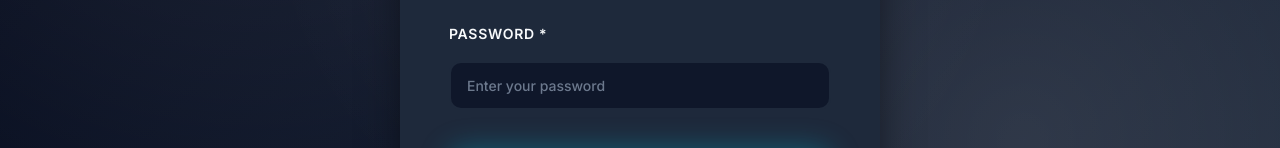
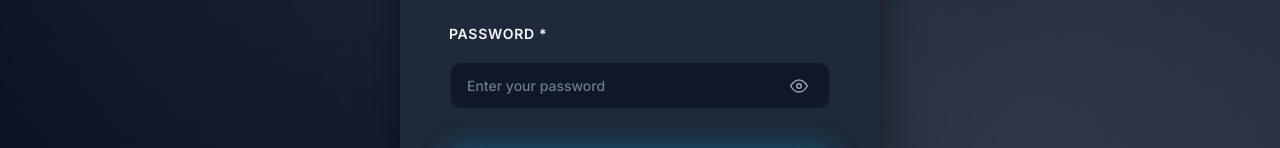
Before and after one commit to ehsanhayatiwiz-wq/HRMS_IWIZ, a React (Create React App) app in the folder frontend/: page /login in a window 1280 px wide. Shown: the part 500-648 px from the top of the page. Built offline with nearby package versions, Linux system fonts and the light colour scheme; no server answers.

Commit message:
Final fixed

```diff
--- a/frontend/src/pages/Login.css
+++ b/frontend/src/pages/Login.css
@@ -277,6 +277,7 @@
 .form-input {
   width: 100%;
   padding: var(--space-4);
+  padding-right: 3rem; /* Make space for the toggle button */
   border: 1px solid #8b5cf6;
   border-radius: var(--radius-xl);
   font-size: var(--text-base);
@@ -313,6 +314,8 @@
 .password-toggle {
   position: absolute;
   right: var(--space-4);
+  top: 50%;
+  transform: translateY(-50%);
   background: none;
   border: none;
   color: #9ca3af;
@@ -321,11 +324,26 @@
   padding: var(--space-1);
   border-radius: var(--radius-md);
   transition: all var(--transition-fast);
+  z-index: 10;
+  display: flex;
+  align-items: center;
+  justify-content: center;
+  width: 32px;
+  height: 32px;
 }
 
 .password-toggle:hover {
   color: #8b5cf6;
   background: var(--bg-tertiary);
+}
+
+.password-toggle:focus {
+  outline: 2px solid #8b5cf6;
+  outline-offset: 2px;
+}
+
+.password-toggle:active {
+  transform: translateY(-50%) scale(0.95);
 }
 
 /* Error Messages */
@@ -453,6 +471,7 @@
 
   .form-input {
     padding: var(--space-3);
+    padding-right: 2.5rem; /* Space for toggle button */
     font-size: var(--text-base);
   }
 
@@ -499,6 +518,7 @@
 
   .form-input {
     padding: var(--space-2) var(--space-3);
+    padding-right: 2.25rem; /* Space for toggle button */
     font-size: var(--text-sm);
   }
 
@@ -554,6 +574,7 @@
 
   .form-input {
     padding: var(--space-2);
+    padding-right: 2rem; /* Space for toggle button */
     font-size: var(--text-xs);
   }
 
@@ -613,6 +634,7 @@
 
   .form-input {
     padding: var(--space-1) var(--space-2);
+    padding-right: 1.75rem; /* Space for toggle button */
   }
 
   /* Icon styles removed */
@@ -652,6 +674,7 @@
 
   .form-input {
     padding: var(--space-2) var(--space-3);
+    padding-right: 2.25rem; /* Space for toggle button */
   }
 
   .submit-button {
--- a/frontend/src/pages/Login.js
+++ b/frontend/src/pages/Login.js
@@ -16,6 +16,11 @@ const Login = () => {
   const [errors, setErrors] = useState({});
   const [showRoleDropdown, setShowRoleDropdown] = useState(false);
   const [showPassword, setShowPassword] = useState(false);
+
+  // Password visibility toggle function
+  const togglePasswordVisibility = () => {
+    setShowPassword(prev => !prev);
+  };
   const [generalError, setGeneralError] = useState('');
   const [isThrottled, setIsThrottled] = useState(false);
 
@@ -237,8 +242,17 @@ const Login = () => {
               <button
                 type="button"
                 className="password-toggle"
-                onClick={() => setShowPassword(!showPassword)}
+                onClick={togglePasswordVisibility}
                 disabled={loading}
+                aria-label={showPassword ? 'Hide password' : 'Show password'}
+                style={{
+                  pointerEvents: 'auto',
+                  zIndex: 10,
+                  position: 'absolute',
+                  right: '1rem',
+                  top: '50%',
+                  transform: 'translateY(-50%)'
+                }}
               >
                 {showPassword ? <FiEyeOff /> : <FiEye />}
               </button>
```
